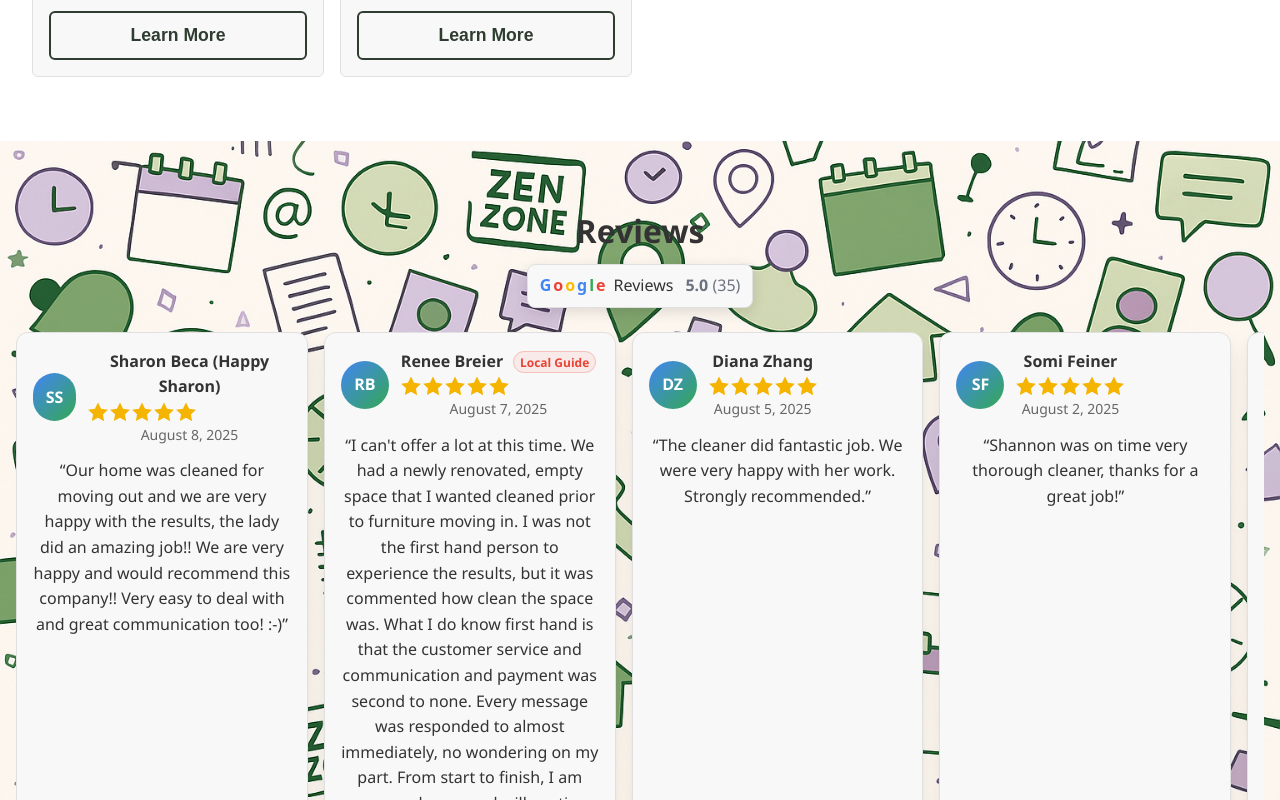
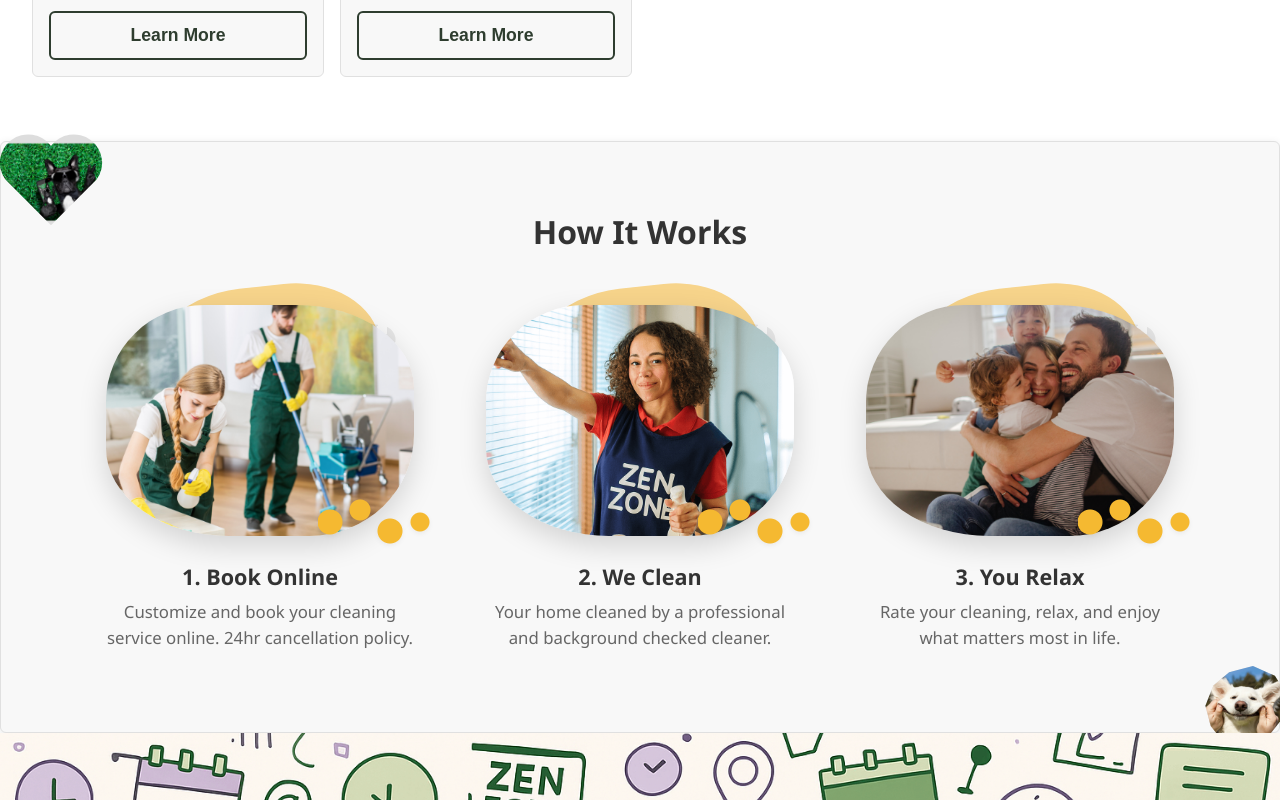
Before and after one commit to marinusdebeer/zen-zone-cleaning-website, a React (Create React App) app: page /house-cleaning-services-essa in a window 1280 px wide. Shown: the part 2660-3460 px from the top of the page. Built offline with nearby package versions, Linux system fonts and the light colour scheme.

Commit message:
moved how it works to below services

```diff
--- a/src/components/HomePage.js
+++ b/src/components/HomePage.js
@@ -130,11 +130,12 @@ const HomePage = ({ heroTitle, heroSubtitle }) => {
 
       <Suspense fallback={<div style={{height: '200px', display: 'flex', alignItems: 'center', justifyContent: 'center'}}>Loading...</div>}>
         <Services />
+        <Steps />
         <Reviews />
         <About />
         <Benefits />
         <Gallery limit={8} fullWidth strip />
-        <Steps />
+
         <div className="locations-group">
           <Locations />
           {cityName && (
```
